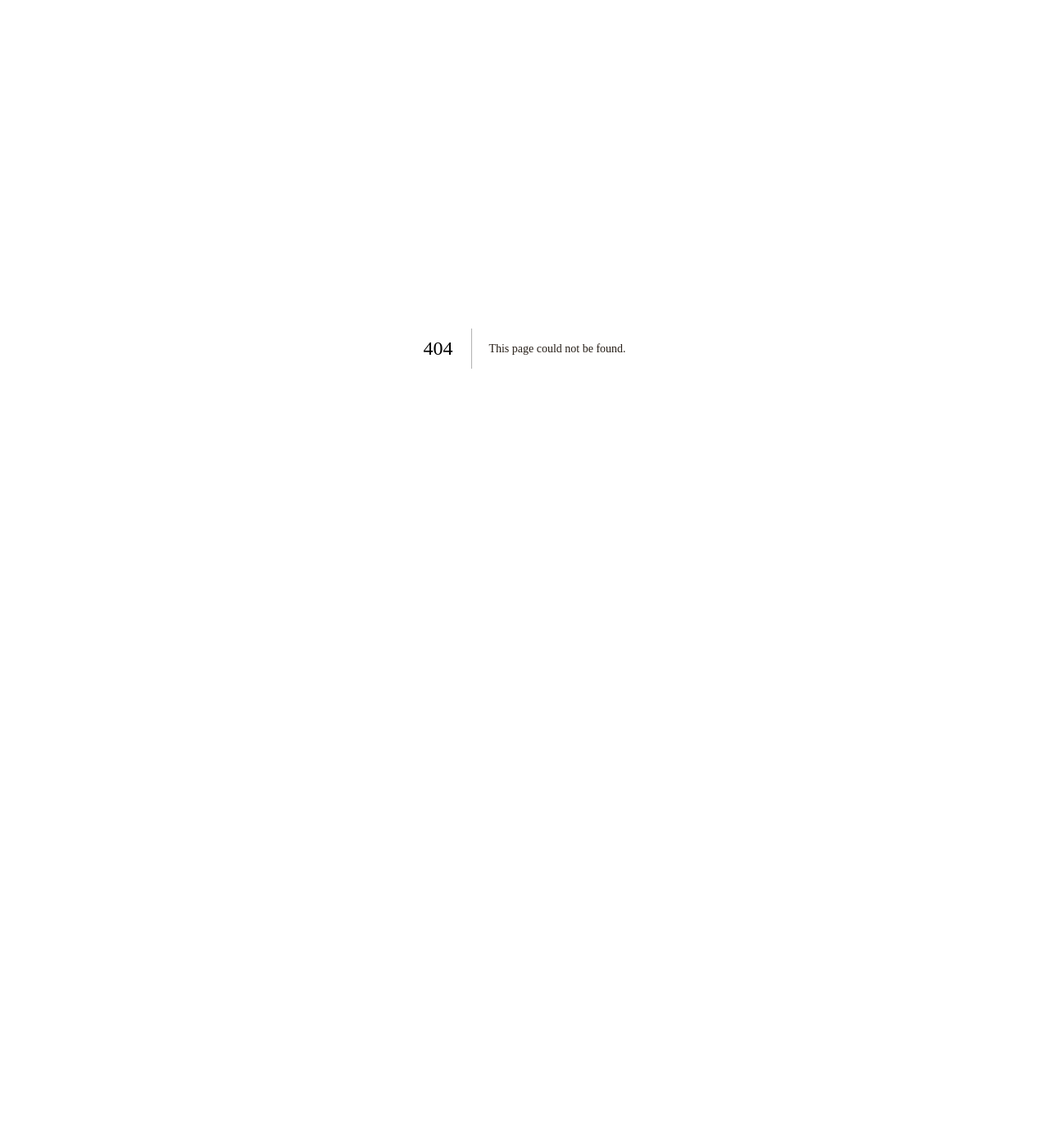
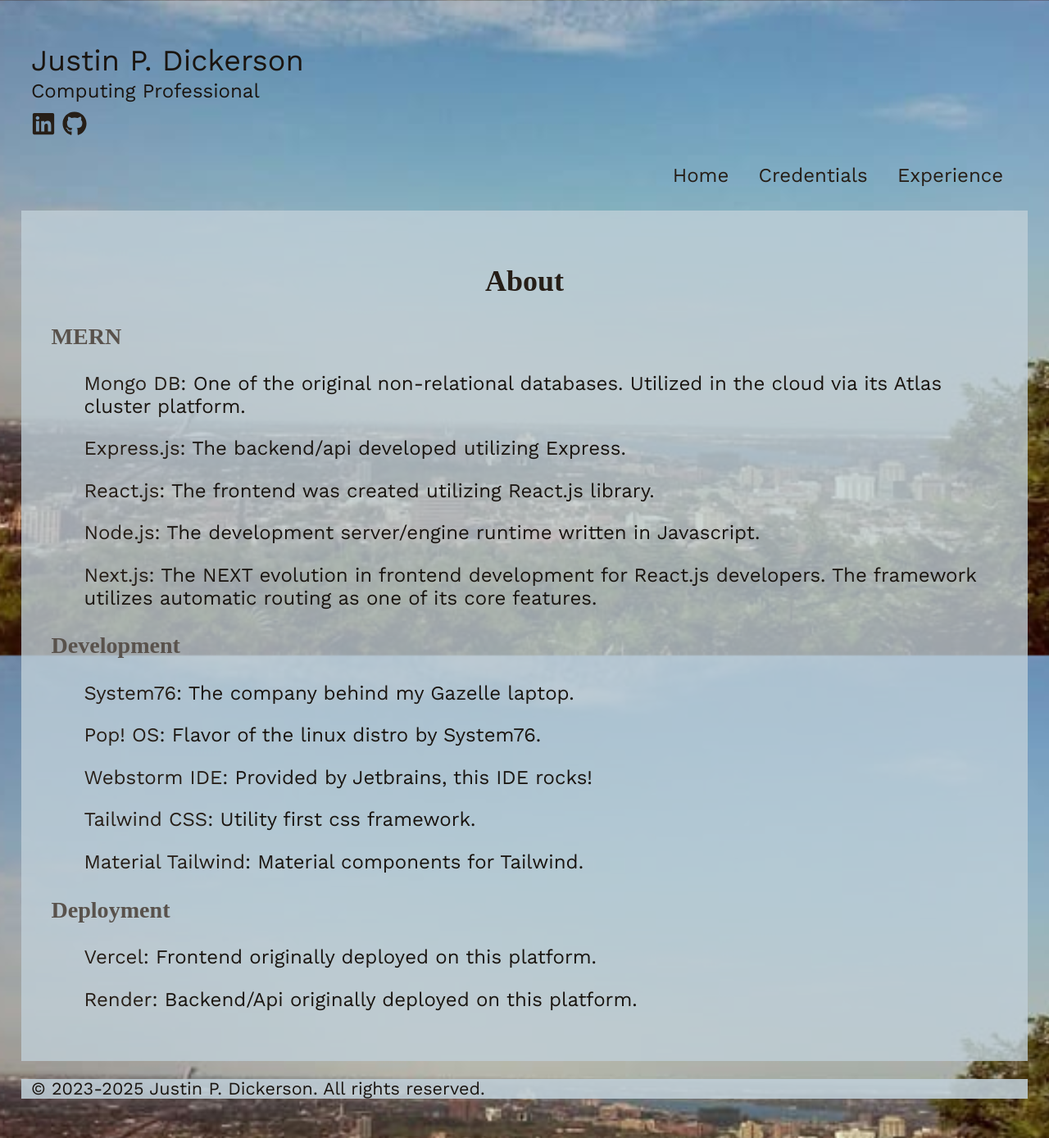
Before and after one commit to dj911ice/portfolio-mern-next, a Next.js app in the folder code/mpc/: page /about in a window 1280 px wide. Before the commit this address had no page. Shown: the whole page at 82% size. Before the commit the page ends 851 px from the top, so only its background shows below. Built offline with nearby package versions, Linux system fonts and the light colour scheme.

Commit message:
resume update

```diff
--- a/code/mpc/src/pages/links.js
+++ b/code/mpc/src/pages/about.js
@@ -4,13 +4,14 @@
 import {mernLinks} from "@/utils/mernLinks";
 import {devLinks} from "@/utils/devLinks";
 import {depLinks} from "@/utils/depLinks";
-function Links(){
+import Footer from "@/components/Footer";
+function About(){
     return (
         <>
             <Header/>
             <main>
                 <section>
-                    <h2>Links List</h2>
+                    <h2>About</h2>
                     <h3>MERN</h3>
                     {mernLinks.map((link, mern) => {
                         return (
@@ -55,11 +56,9 @@
                     })}
                 </section>
             </main>
-            <footer>
-                <p>&copy; 2023 Justin Dickerson. All rights reserved.</p>
-            </footer>
+            <Footer/>
         </>
     )
 }
 
-export default Links
+export default About
```
Also changed, not shown: 2 other files (tests, documents, lock files or other folders).
